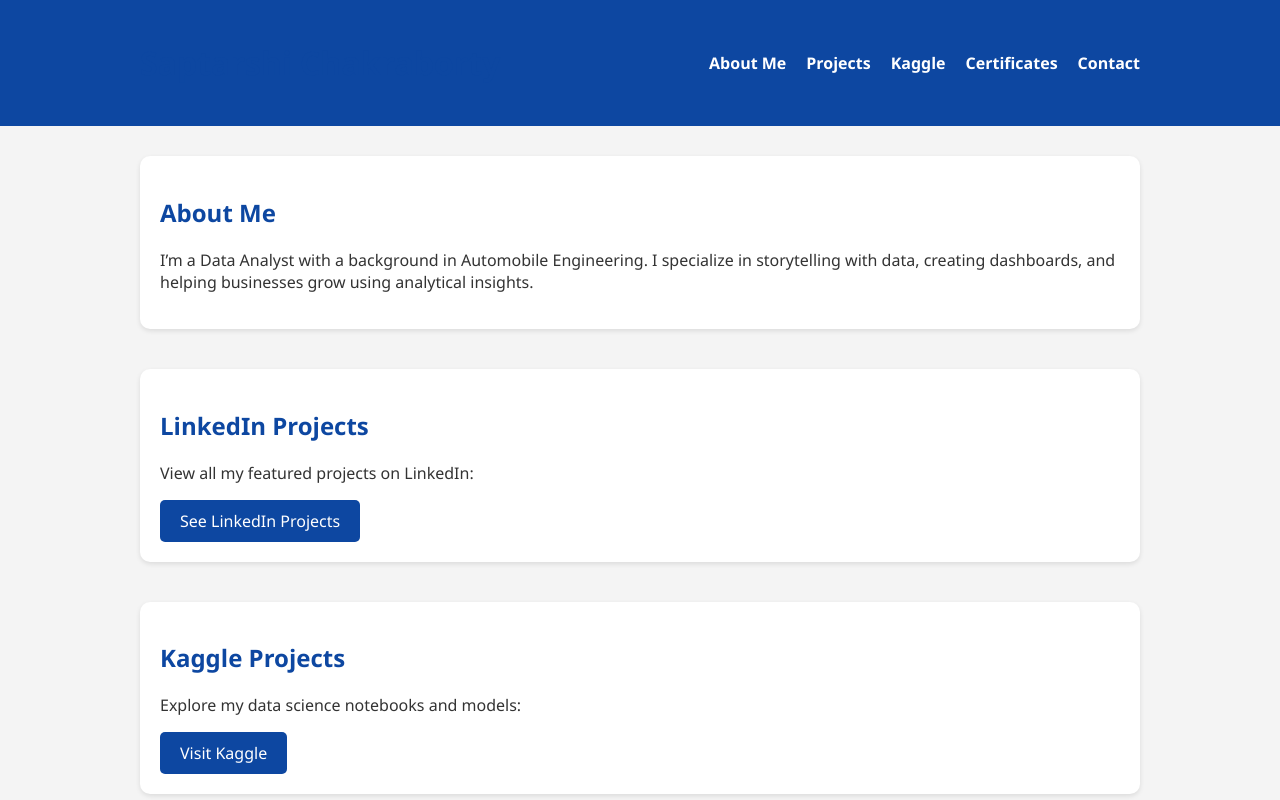
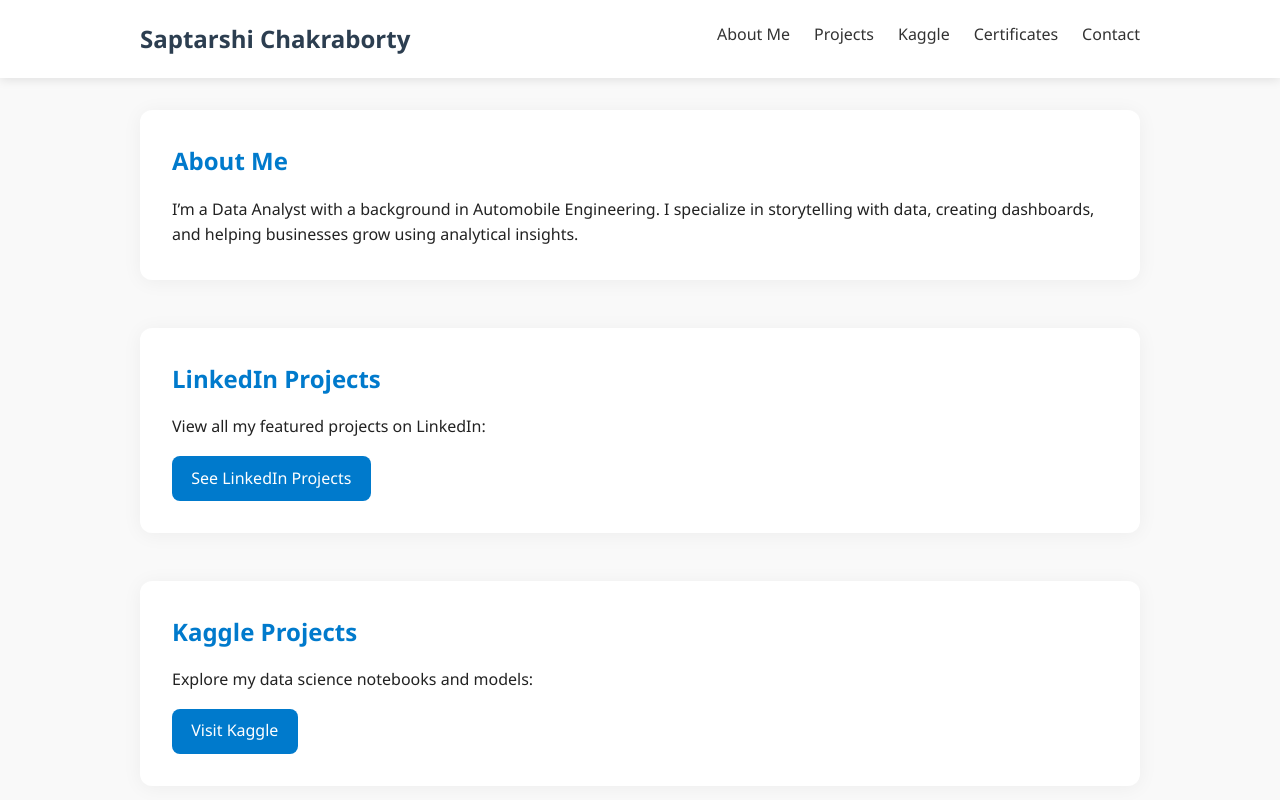
Before and after one commit to SaptarshiChakraborty/My-portfolio, a plain HTML site: page index.html in a window 1280 px wide. Shown: the top 800 px of the page. Drawn offline with Linux system fonts and the light colour scheme.

Commit message:
Update style.css

```diff
--- a/style.css
+++ b/style.css
@@ -1,72 +1,96 @@
+* {
+  margin: 0;
+  padding: 0;
+  box-sizing: border-box;
+}
+
 body {
-  font-family: 'Segoe UI', Tahoma, Geneva, Verdana, sans-serif;
-  margin: 0;
-  background-color: #f4f4f4;
-  color: #333;
+  font-family: 'Segoe UI', sans-serif;
+  background: #f9f9f9;
+  color: #222;
+  line-height: 1.6;
 }
 
 header {
-  background: #0d47a1;
-  color: white;
+  background: #fff;
+  box-shadow: 0 2px 10px rgba(0,0,0,0.1);
   padding: 20px 0;
+  position: sticky;
+  top: 0;
+  z-index: 1000;
 }
 
 .container {
   width: 90%;
   max-width: 1000px;
-  margin: 0 auto;
+  margin: auto;
   display: flex;
   justify-content: space-between;
   align-items: center;
 }
 
+header h1 {
+  font-size: 1.5rem;
+  color: #2c3e50;
+}
+
 nav ul {
+  display: flex;
   list-style: none;
-  display: flex;
-  gap: 20px;
+  gap: 1.5rem;
 }
 
 nav a {
-  color: white;
   text-decoration: none;
-  font-weight: bold;
+  color: #333;
+  transition: color 0.3s;
+}
+
+nav a:hover {
+  color: #007acc;
 }
 
 main {
   width: 90%;
   max-width: 1000px;
-  margin: 30px auto;
+  margin: 2rem auto;
 }
 
 section {
-  margin-bottom: 40px;
-  padding: 20px;
-  background: white;
-  border-radius: 10px;
-  box-shadow: 0 2px 5px rgba(0,0,0,0.1);
+  margin-bottom: 3rem;
+  padding: 2rem;
+  background: #fff;
+  border-radius: 12px;
+  box-shadow: 0 2px 20px rgba(0,0,0,0.05);
 }
 
-h1, h2 {
-  color: #0d47a1;
+h2 {
+  margin-bottom: 1rem;
+  color: #007acc;
+}
+
+ul li {
+  margin-bottom: 0.5rem;
 }
 
 .btn {
   display: inline-block;
-  padding: 10px 20px;
-  background-color: #0d47a1;
-  color: white;
+  margin-top: 1rem;
+  padding: 0.6rem 1.2rem;
+  background: #007acc;
+  color: #fff;
+  border-radius: 8px;
   text-decoration: none;
-  border-radius: 5px;
-  transition: background 0.3s ease;
+  transition: background 0.3s;
 }
 
 .btn:hover {
-  background-color: #1565c0;
+  background: #005f99;
 }
 
 footer {
   text-align: center;
-  padding: 20px;
-  background: #0d47a1;
-  color: white;
+  padding: 1rem;
+  background: #f1f1f1;
+  margin-top: 4rem;
 }
```
